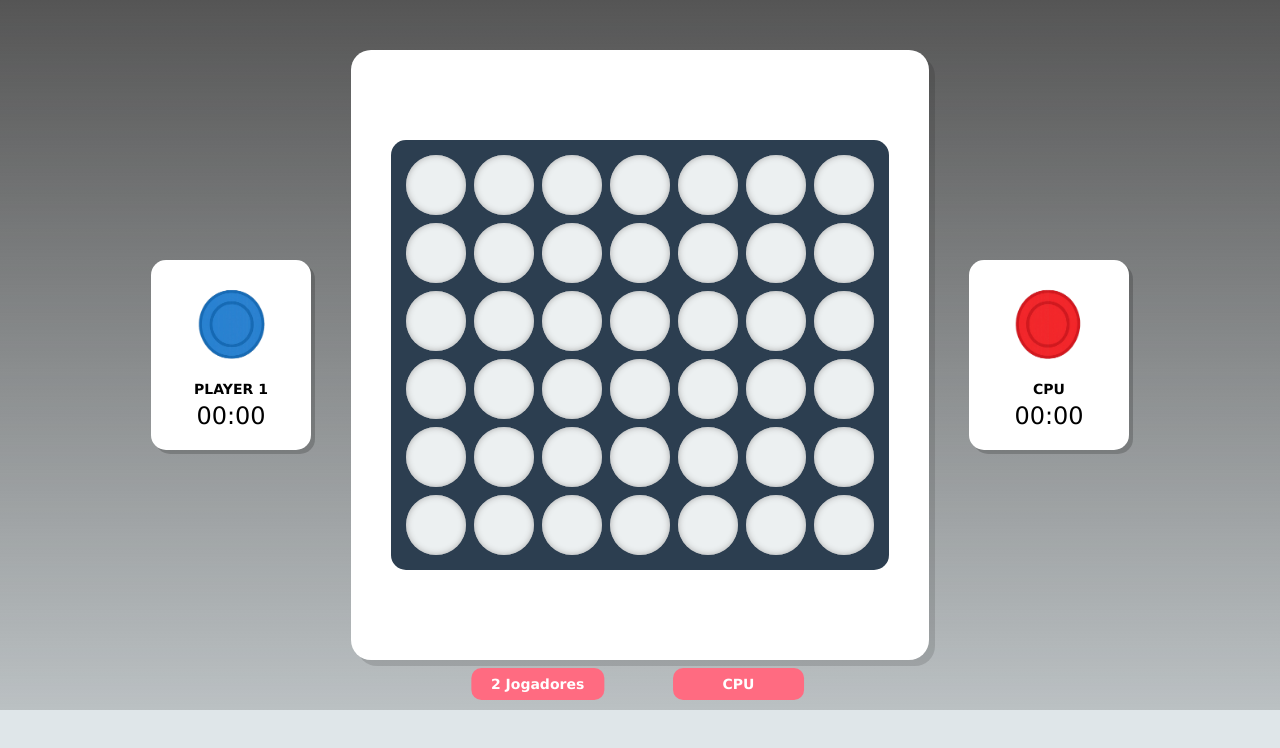
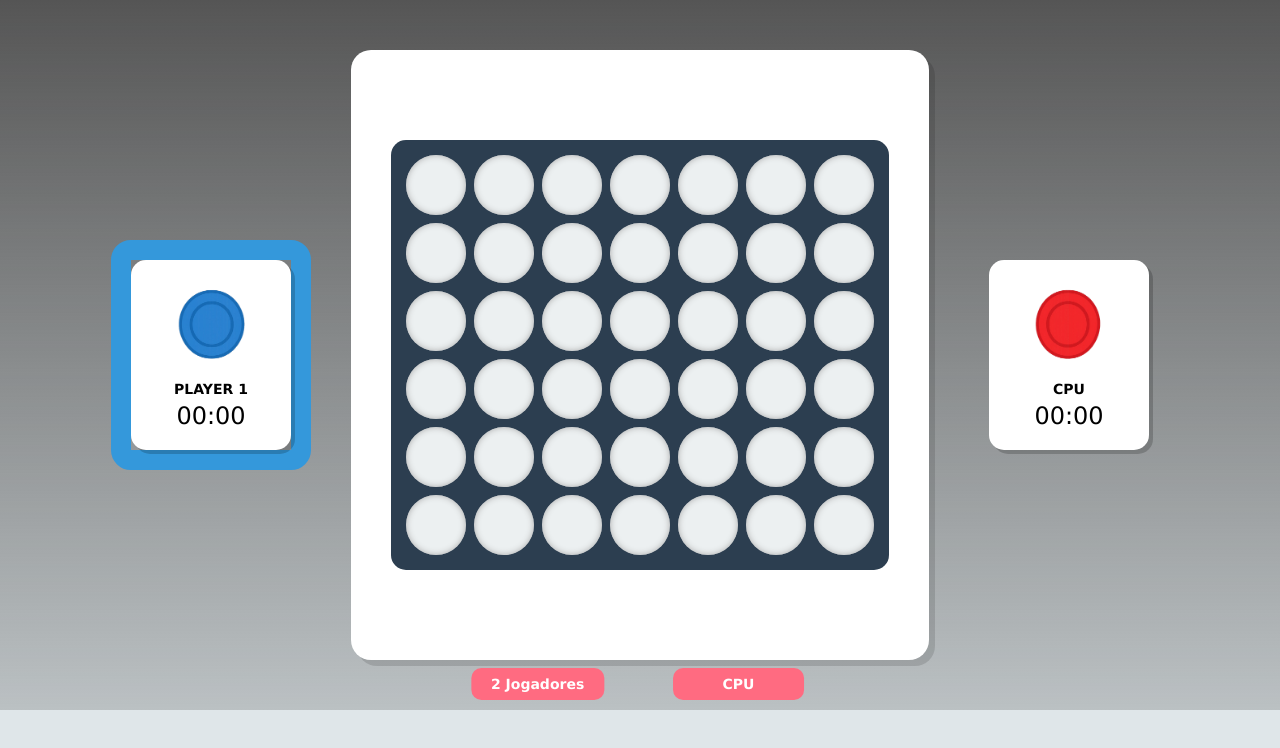
Before and after one commit to Rafaelamado89/LS_TP, a React (Create React App) app: page / in a window 1280 px wide. Shown: the top 748 px of the page. Built offline with nearby package versions, Linux system fonts and the light colour scheme.

Commit message:
add color indication of active player

```diff
--- a/src/components/tabuleiro/tabuleiro.css
+++ b/src/components/tabuleiro/tabuleiro.css
@@ -19,6 +19,17 @@ body, html {
   display: flex;
   justify-content: center;
   align-items: center;
+  border: 20px solid transparent;
+  border-radius: 20px;
+  transition: border-color 0.3s ease;
+}
+
+.active-blue {
+  border-color: #3498db;
+}
+
+.active-red {
+  border-color: #e74c3c;
 }
 
 .player-card {
--- a/src/components/tabuleiro/tabuleiro.jsx
+++ b/src/components/tabuleiro/tabuleiro.jsx
@@ -15,7 +15,7 @@ function ControlPanel({
   return (
       <div className="game-container">
         {/* Painel jogador 1 */}
-        <div className="player-panel">
+        <div className={`player-panel ${currentPlayer === 1 ? "active-blue" : ""}`}>
           <div className="player-card">
             <div className="player-face">
               <img src="/assets/images/peca-azul.png" alt="Player Face" />
@@ -24,24 +24,6 @@ function ControlPanel({
             <div className="player-time">00:00</div>
           </div>
         </div>
-
-        {/* Área central com tabuleiro e info */}
-        {/* <div className="board-wrapper">
-          <div className="board">
-            {Array.from({ length: 6 }).map((_, rowIndex) => (
-              <div className="row" key={rowIndex}>
-                {Array.from({ length: 7 }).map((_, colIndex) => (
-                  <div className="cell" key={colIndex}></div>
-                ))}
-              </div>
-            ))}
-          </div>
-
-          <div className="btn-2players">2 Jogadores</div>
-          <div className="btn-CPU">CPU</div>
-        </div>
-   */}
-
 
         {/* Game board and controls */}
         <div className="board-wrapper">
@@ -69,7 +51,7 @@ function ControlPanel({
         </div>
 
         {/* Painel jogador 2 */}
-        <div className="player-panel">
+        <div className={`player-panel ${currentPlayer === 2 ? "active-red" : ""}`}>
           <div className="player-card">
             <div className="player-face">
               <img src="/assets/images/peca-vermelha.png" alt="Player Face" />
```
Lines whose indentation alone changed are shown as unchanged.
